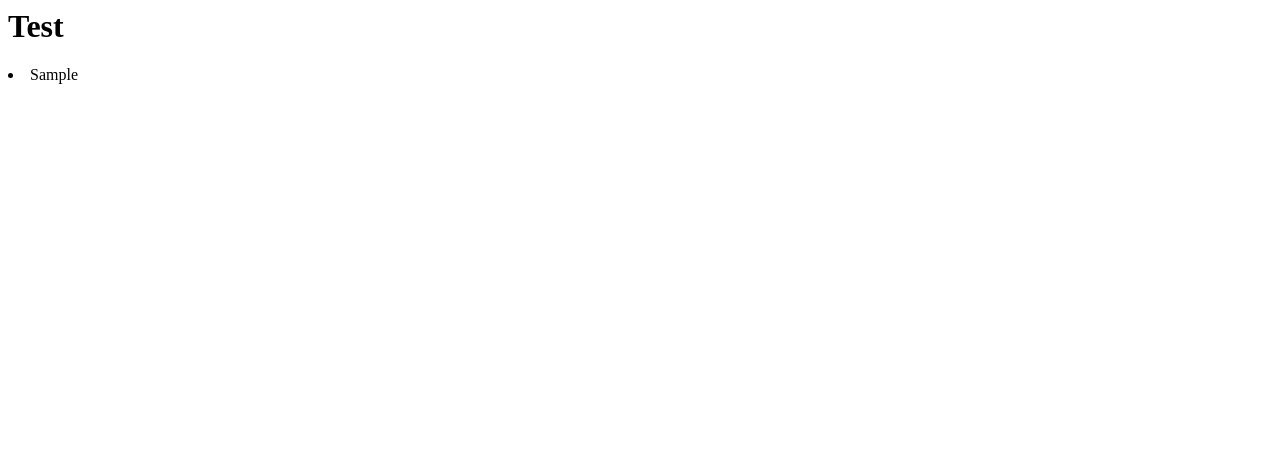
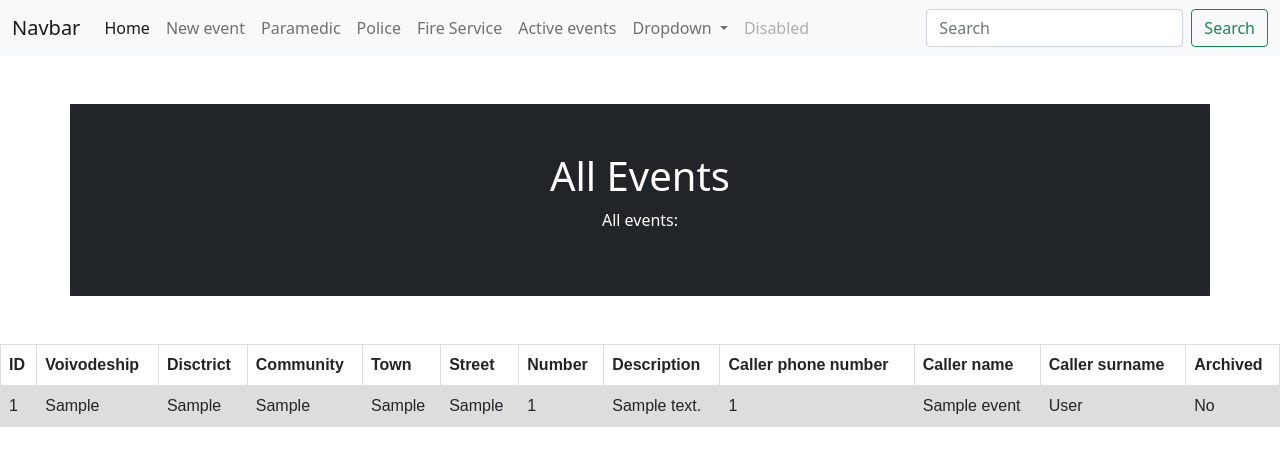
Before and after one commit to wojcik-mariusz/psap, a Flask app: page /active-events in a window 1280 px wide. Before the commit the part shown is almost empty. Shown: the top 466 px of the page. Run offline with Flask 2, Linux system fonts and the light colour scheme; tables that the repository leaves empty hold one stand-in row (values such as "Sample post").

Commit message:
refactor all events view

```diff
--- a/flask_template/templates/active-events.html
+++ b/flask_template/templates/active-events.html
@@ -1,8 +1,93 @@
+{% extends "base.html" %}
+
+{% block title %}
+All Events
+{% endblock %}
+{% block style %}
+table {
+  font-family: arial, sans-serif;
+  border-collapse: collapse;
+  width: 100%;
+}
+
+td, th {
+  border: 1px solid #dddddd;
+  text-align: left;
+  padding: 8px;
+}
+
+tr:nth-child(even) {
+  background-color: #dddddd;
+}
+{% endblock %}
+
 {% block body %}
 
-<h1>Test</h1>
-{% for i in active_events %}
-    <li>{{ i.street }}</li>
-{% endfor %}
+<div class="container p-5 my-5 bg-dark text-white">
+  <h1>All Events</h1>
+  <p>All events:</p>
+</div>
+
+<table>
+    <tr>
+        <th>ID</th>
+        <th>Voivodeship</th>
+        <th>Disctrict</th>
+        <th>Community</th>
+        <th>Town</th>
+        <th>Street</th>
+        <th>Number</th>
+        <th>Description</th>
+        <th>Caller phone number</th>
+        <th>Caller name</th>
+        <th>Caller surname</th>
+        <th>Archived</th>
+    </tr>
+    {% for row in active_events %}
+        <tr>
+            <td>
+                {{row.id}}
+            </td>
+            <td>
+                {{row.voivodeship}}
+            </td>
+            <td>
+                {{row.district}}
+            </td>
+            <td>
+                {{row.community}}
+            </td>
+            <td>
+                {{row.town}}
+            </td>
+            <td>
+                {{row.street}}
+            </td>
+            <td>
+                {{row.street_number}}
+            </td>
+            <td>
+                {{row.description}}
+            </td>
+            <td>
+                {{row.caller_telephone_number}}
+            </td>
+            <td>
+                {{row.caller_name}}
+            </td>
+            <td>
+                {{row.caller_surname}}
+            </td>
+            <td>
+                {% if row.archived == 0 %}
+                    No
+                {% else %}
+                    Yes
+                {% endif %}
+            </td>
+        </tr>
+    {% endfor %}
+</table>
+
 
 {% endblock %}
```
